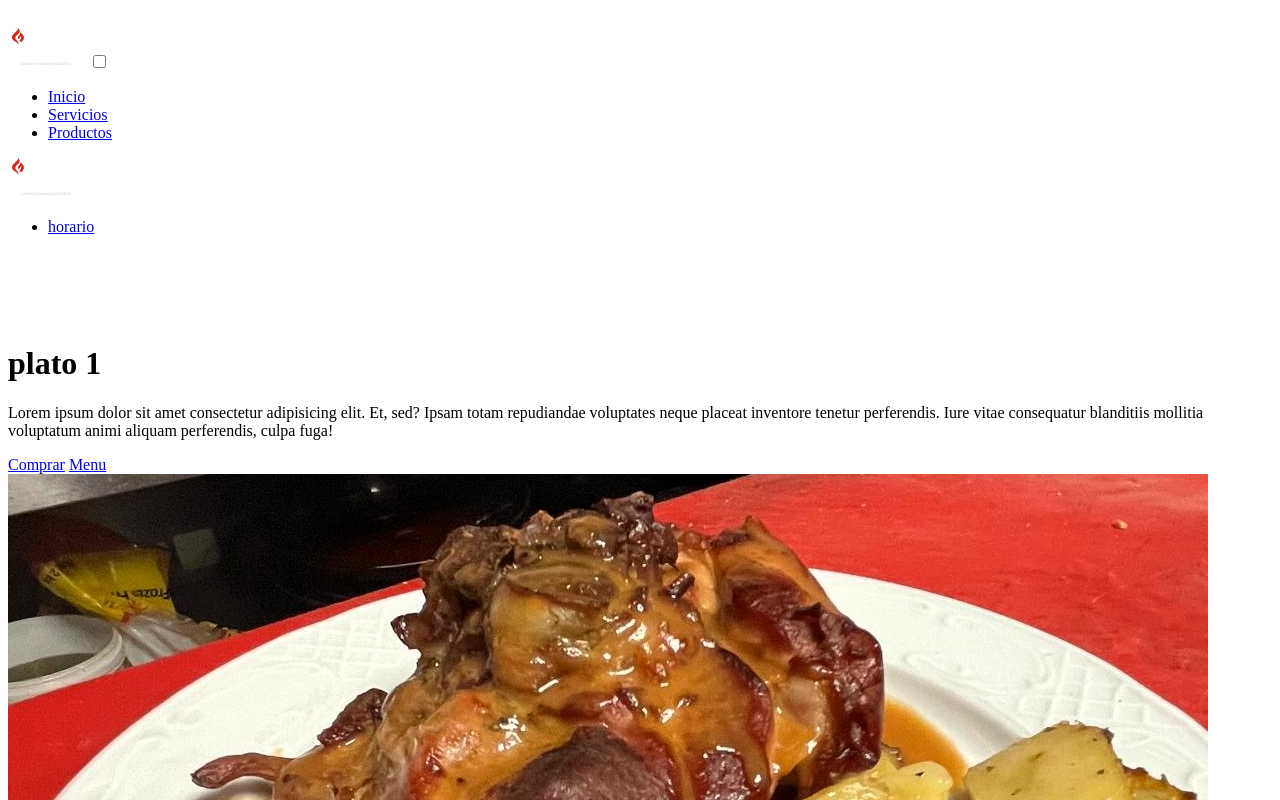
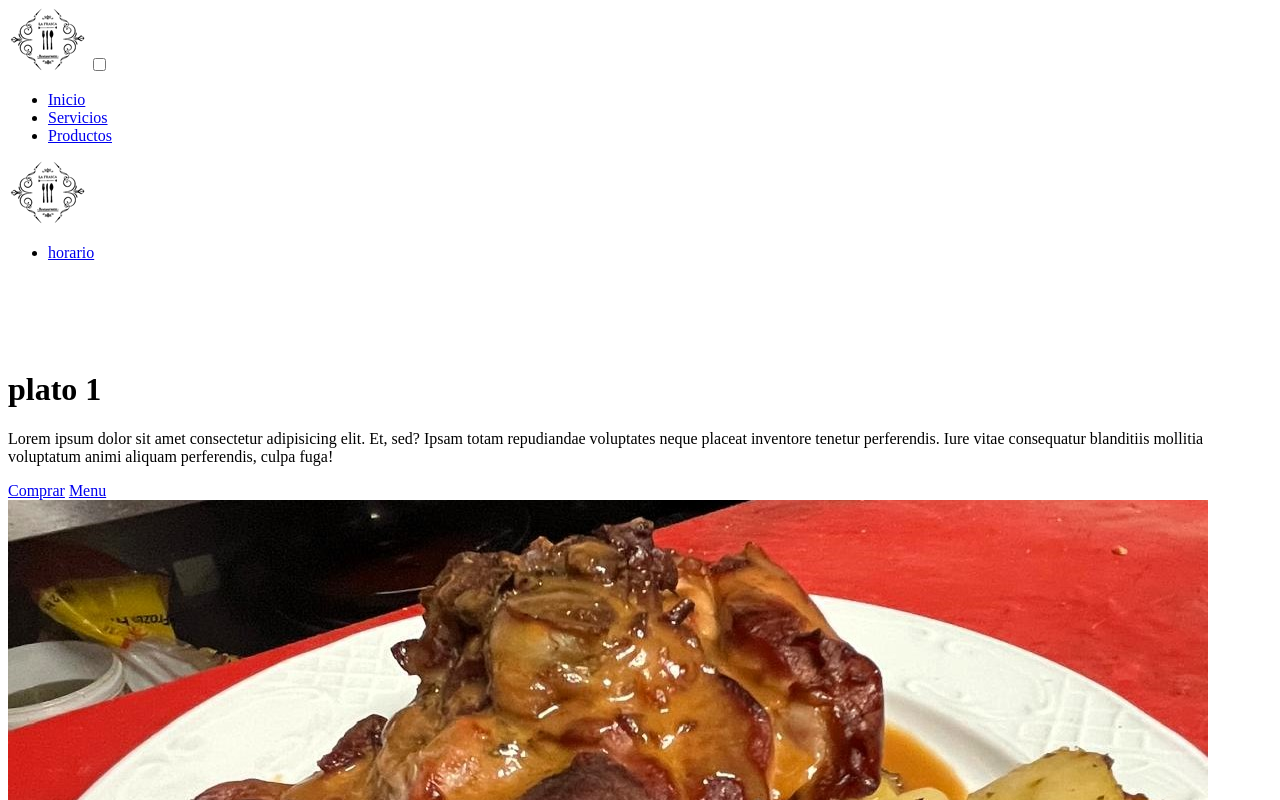
Before and after one commit to ElArcanoCero/sitioDeMuestra, a plain HTML site: page Restaurante/index.html in a window 1280 px wide. Shown: the top 800 px of the page. Drawn offline with nearby package versions, Linux system fonts and the light colour scheme.

Commit message:
renamed:    Restaurante/imagenes/PLATOS/slider3.jpg -> Restaurante/imagenes/PLATOS/slider-3.jpg 	new file:   Restaurante/imagenes/logo-1.png 	deleted:    Restaurante/imagenes/logo.png 	modified:   Restaurante/index.html

```diff
--- a/Restaurante/index.html
+++ b/Restaurante/index.html
@@ -11,7 +11,7 @@
     <header>
         <div class = "menu container">
 
-            <img class = "logo-1"src="imagenes\logo.svg" alt="">
+            <img class = "logo-1"src="imagenes\logo-1.png" alt="">
             <input type="checkbox" id = "menu"/>
             <label for="menu">
                 <img src="imagenes\menu.png" class = "menu-icono" alt="">
@@ -26,7 +26,7 @@
                     </ul>
                 </div>
 
-                <img class="logo-2" src="imagenes\logo.svg" alt="">
+                <img class="logo-2" src="imagenes\logo-1.png" alt="">
 
                 <div class="menu-2">
                     <ul>
```
Also changed, not shown: Restaurante/imagenes/PLATOS/slider-3.jpg (renamed from Restaurante/imagenes/PLATOS/slider3.jpg), Restaurante/imagenes/logo-1.png (added), Restaurante/imagenes/logo.png (deleted).
